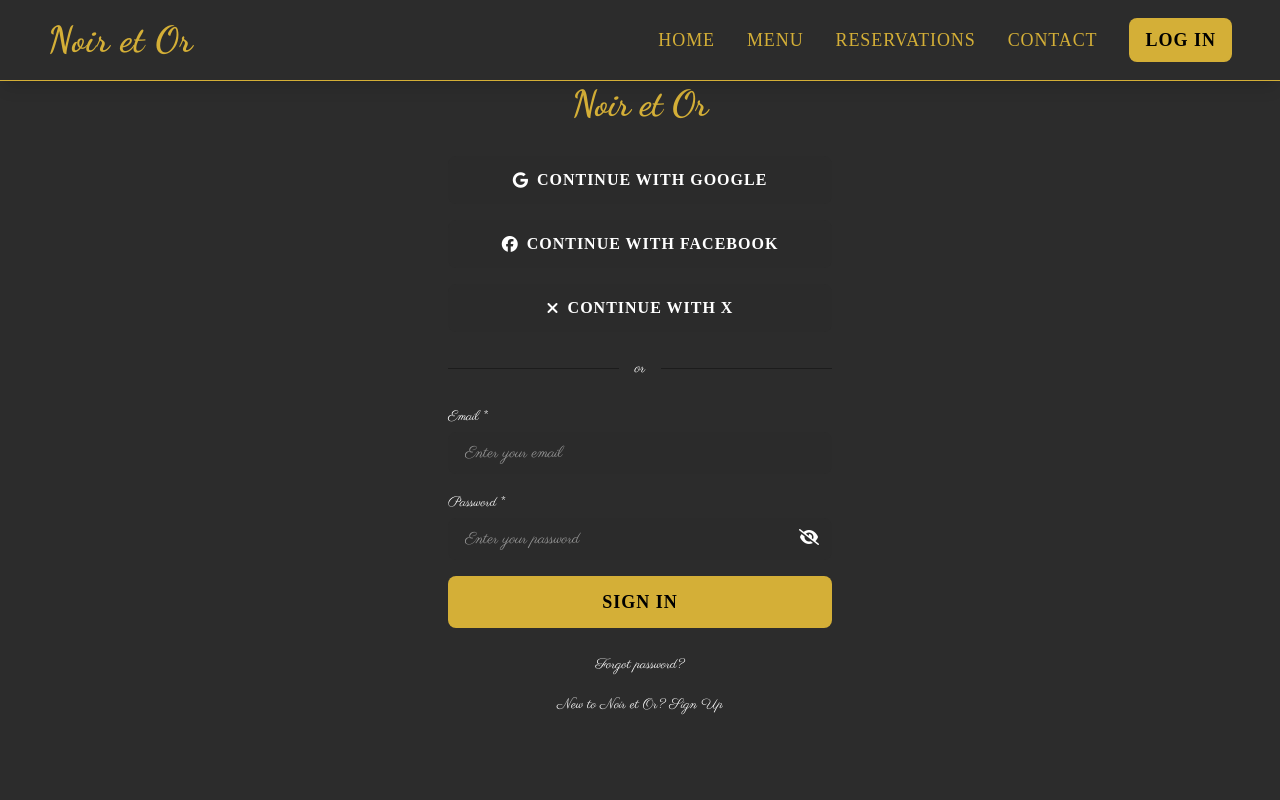
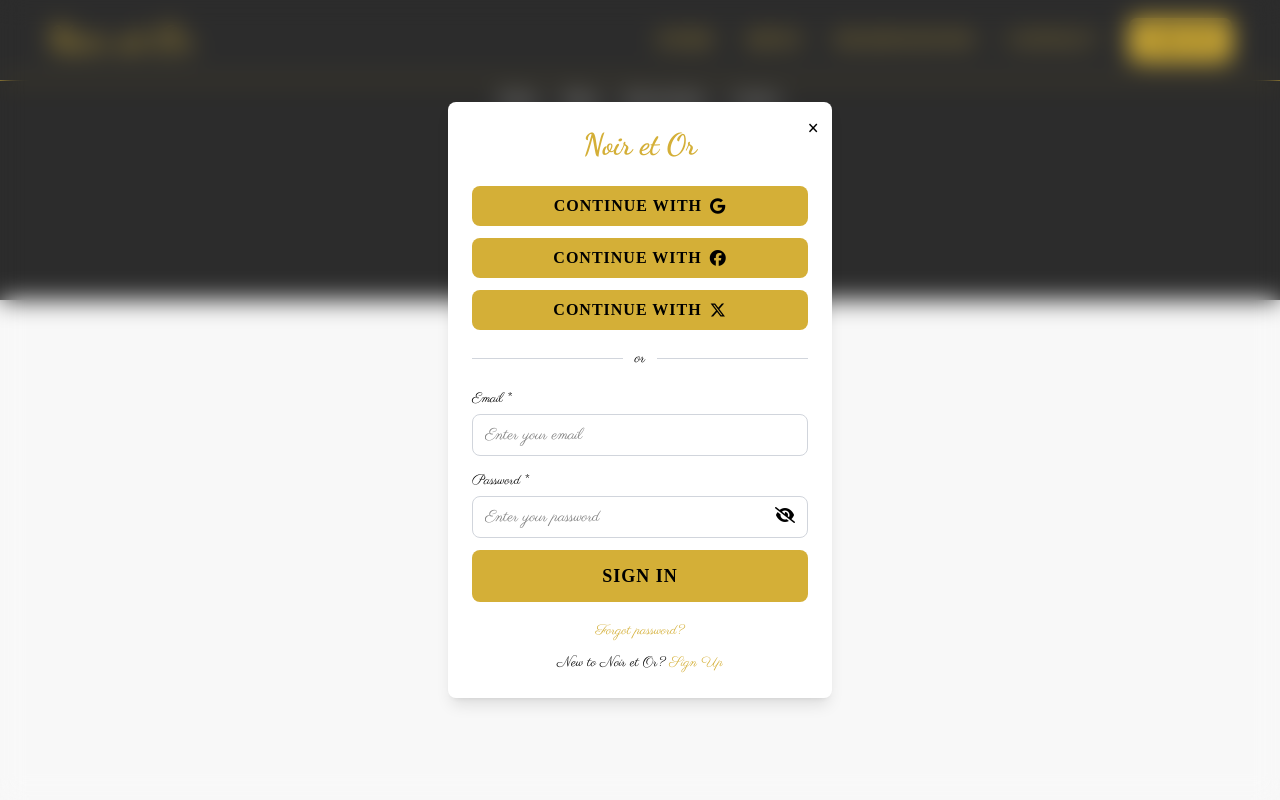
Before and after one commit to Alex2890/classy-restaurant, a Vue app in the folder frontend/: page /userview in a window 1280 px wide. Both pictures are taken after a click on the button "LOG IN". Shown: the top 800 px of the page. Built offline with nearby package versions, Linux system fonts and the light colour scheme; a web font is replaced by a local one.

Commit message:
Created and completed pop up modal for user login and registration

```diff
--- a/frontend/src/components/LoginButton.vue
+++ b/frontend/src/components/LoginButton.vue
@@ -1,23 +1,27 @@
 <template>
+  <div>
+    <!-- Login Button -->
     <button
-      @click="handleLogin"
+      @click="openUserModal"
       class="px-4 py-2 bg-[var(--primary-gold)] text-[var(--secondary-black)] text-lg font-semibold rounded-lg transition transform hover:scale-105 hover:shadow-xl hover:underline"
-      style="font-family: var(--font-button);"
     >
       Log In
     </button>
-  </template>
+
+    <!-- Mount the modal component inside the same template -->
+    <UserView ref="userModalRef" />
+  </div>
+</template>
 
 <script setup>
-import { useRouter } from 'vue-router';
+import { ref } from 'vue';
+import UserView from '@/views/Userview.vue';
 
-const router = useRouter();
+const userModalRef = ref(null);
 
-const handleLogin = () => {
-  router.push('/userview');
+const openUserModal = () => {
+  if (userModalRef.value) {
+    userModalRef.value.openModal();
+  }
 };
 </script>
-
-<style scoped>
-  /* Add any additional styling here if needed */
-</style>
--- a/frontend/src/router.js
+++ b/frontend/src/router.js
@@ -4,7 +4,7 @@ import Home from "@/views/Home.vue";
 import Menu from "@/views/Menu.vue";
 import Reservations from "@/views/Reservations.vue";
 import Contact from "@/views/Contact.vue";
-import UserView from "./views/UserView.vue";
+import UserView from "@/views/UserView.vue";
 
 const routes = [
   { path: "/", name: "Home", component: Home },
--- a/frontend/src/views/UserView.vue
+++ b/frontend/src/views/UserView.vue
@@ -1,56 +1,67 @@
 <template>
-  <div class="min-h-screen flex flex-col justify-center items-center bg-[var(--deep-charcoal)] text-[var(--text-white)] px-6 py-12">
+  <!-- Background Overlay -->
+  <div v-if="isVisible" class="fixed inset-0 flex justify-center items-center bg-opacity-50 backdrop-blur-md z-50">
+
+    <!-- Modal Box -->
+    <div class="bg-white p-6 rounded-lg w-full max-w-sm shadow-lg relative">
+
+      <!-- Close Button -->
+      <button @click="closeModal" class="absolute top-3 right-3 text-black text-xl">&times;</button>
+
       <!-- Title -->
-    <h1 class="text-4xl mb-8" style="font-family: var(--font-title);">Noir et Or</h1>
+      <h1 class="text-3xl text-center mb-6" style="font-family: var(--font-title); color: var(--primary-gold);">
+        Noir et Or
+      </h1>
 
       <!-- Social Sign-In Buttons -->
-    <div class="space-y-4 w-full max-w-sm">
-      <button class="w-full flex items-center justify-center bg-[var(--darker-charcoal)] text-[var(--text-white)] py-3 rounded-lg hover:bg-[var(--accent-charcoal)] transition">
-        <i class="fab fa-google mr-2"></i>
-        Continue with Google
+      <div class="space-y-3">
+      <!-- Google Sign-In Button -->
+        <button class="w-full flex items-center justify-center bg-[var(--primary-gold)] text-[var(--secondary-black)] py-2 px-4 rounded-lg transition hover:shadow-lg">
+          <span>CONTINUE WITH</span>
+          <i class="fab fa-google pl-2"></i>
         </button>
-      <button class="w-full flex items-center justify-center bg-[var(--darker-charcoal)] text-[var(--text-white)] py-3 rounded-lg hover:bg-[var(--accent-charcoal)] transition">
-        <i class="fab fa-facebook mr-2"></i>
-        Continue with Facebook
+
+      <!-- Facebook Sign-In Button -->
+        <button class="w-full flex items-center justify-center bg-[var(--primary-gold)] text-[var(--secondary-black)] py-2 px-4 rounded-lg transition hover:shadow-lg">
+          <span>CONTINUE WITH</span>
+          <i class="fab fa-facebook pl-2"></i>
         </button>
-      <button class="w-full flex items-center justify-center bg-[var(--darker-charcoal)] text-[var(--text-white)] py-3 rounded-lg hover:bg-[var(--accent-charcoal)] transition">
-        <i class="fas fa-times mr-2"></i>
-        Continue with X
+
+      <!-- Twitter/X Sign-In Button -->
+        <button class="w-full flex items-center justify-center bg-[var(--primary-gold)] text-[var(--secondary-black)] py-2 px-4 rounded-lg transition hover:shadow-lg">
+          <span>CONTINUE WITH</span>
+          <i class="fab fa-x-twitter pl-2"></i>
         </button>
       </div>
 
       <!-- Divider -->
-    <div class="my-6 w-full max-w-sm flex items-center">
-      <div class="border-t border-[var(--accent-charcoal)] w-full"></div>
-      <span class="mx-4 text-[var(--text-white)]">or</span>
-      <div class="border-t border-[var(--accent-charcoal)] w-full"></div>
+      <div class="my-4 flex items-center">
+        <div class="border-t border-gray-300 flex-1"></div>
+        <span class="mx-3 text-black">or</span>
+        <div class="border-t border-gray-300 flex-1"></div>
       </div>
 
       <!-- Email and Password Fields -->
-    <form class="space-y-4 w-full max-w-sm">
-      <div class="relative">
-        <label for="email" class="text-sm text-[var(--text-white)]">Email *</label>
+      <form class="space-y-3">
+        <div>
+          <label for="email" class="text-sm text-black">Email *</label>
           <input
             type="email"
             id="email"
             placeholder="Enter your email"
-          class="mt-1 block w-full px-4 py-2 bg-[var(--darker-charcoal)] text-[var(--text-white)] border border-transparent rounded-lg focus:outline-none focus:border-[var(--primary-gold)] transition"
+            class="block w-full px-3 py-2 mt-1 bg-white text-black border border-gray-300 rounded-lg focus:outline-none focus:border-[var(--primary-gold)]"
           />
         </div>
 
         <div class="relative">
-        <label for="password" class="text-sm text-[var(--text-white)]">Password *</label>
+          <label for="password" class="text-sm text-black">Password *</label>
           <input
             :type="passwordVisible ? 'text' : 'password'"
             id="password"
             placeholder="Enter your password"
-          class="mt-1 block w-full px-4 py-2 bg-[var(--darker-charcoal)] text-[var(--text-white)] border border-transparent rounded-lg focus:outline-none focus:border-[var(--primary-gold)] transition"
+            class="block w-full px-3 py-2 mt-1 bg-white text-black border border-gray-300 rounded-lg focus:outline-none focus:border-[var(--primary-gold)]"
           />
-        <button
-          type="button"
-          class="absolute right-3 top-9 text-[var(--text-white)] focus:outline-none"
-          @click="togglePasswordVisibility"
-        >
+          <button type="button" class="absolute right-3 top-9 text-black" @click="togglePasswordVisibility">
             <i :class="passwordVisible ? 'fas fa-eye' : 'fas fa-eye-slash'"></i>
           </button>
         </div>
@@ -65,26 +76,39 @@
       </form>
 
       <!-- Links -->
-    <div class="mt-6 text-center">
-      <a href="#" class="text-sm text-[var(--text-white)] hover:text-[var(--primary-gold)]">Forgot password?</a>
+      <div class="mt-4 text-center">
+        <a href="#" class="text-sm text-black hover:text-[var(--primary-gold)]">Forgot password?</a>
       </div>
-    <div class="mt-4 text-center">
-      <span class="text-sm text-[var(--text-white)]">New to Noir et Or?</span>
-      <a href="#" class="text-sm text-[var(--primary-gold)] hover:underline ml-1">Sign Up</a>
+      <div class="mt-2 text-center">
+        <span class="text-sm text-black">New to Noir et Or?</span>
+        <a href="#" class="text-sm text-black hover:underline ml-1">Sign Up</a>
+      </div>
     </div>
   </div>
 </template>
 
 <script setup>
-import { ref } from 'vue';
+import { ref, defineExpose } from 'vue';
 
+const isVisible = ref(false);
 const passwordVisible = ref(false);
 
 const togglePasswordVisibility = () => {
   passwordVisible.value = !passwordVisible.value;
 };
+
+const openModal = () => {
+  isVisible.value = true;
+};
+
+const closeModal = () => {
+  isVisible.value = false;
+};
+
+// Expose functions so they can be called from LoginButton.vue
+defineExpose({ openModal });
 </script>
 
 <style scoped>
-/* Add any additional styling if needed */
+/* Additional styling if needed */
 </style>
```
Lines whose indentation alone changed are shown as unchanged.
